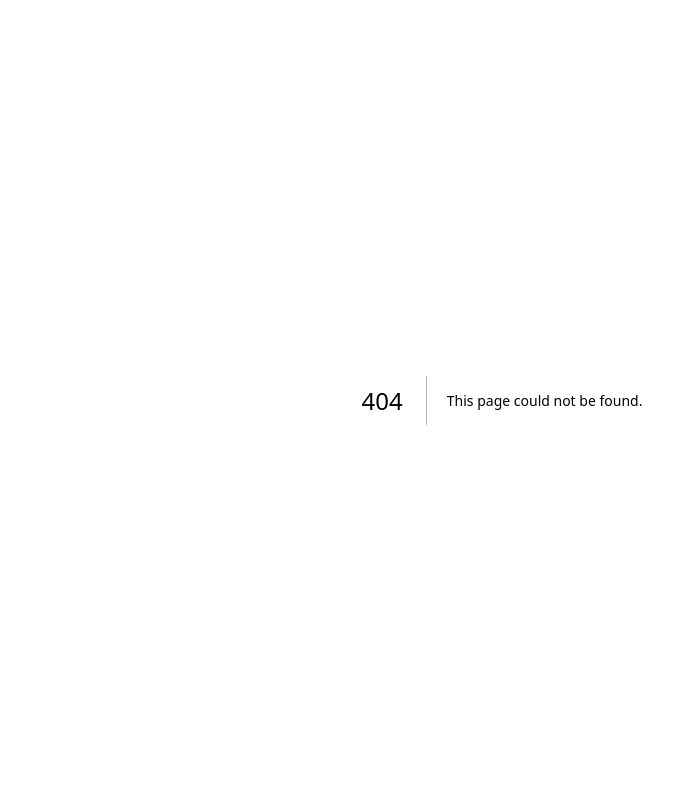
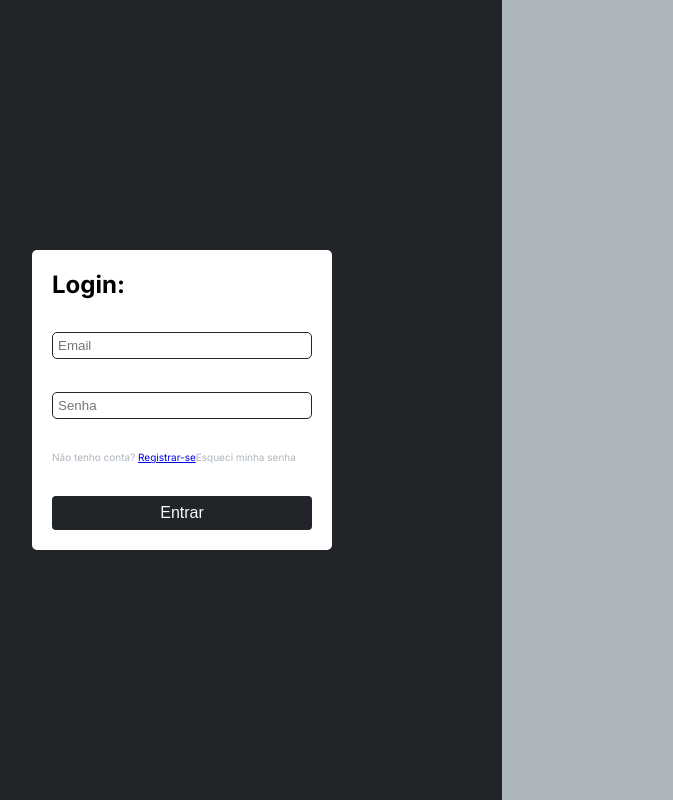
Before and after one commit to GabrielFFSantos/task_manager_app, a Next.js app: page /auth in a window 1280 px wide. Before the commit this address had no page. Shown: the whole page, without its empty margins (138-811 px from the left). Built offline with nearby package versions, Linux system fonts and the light colour scheme.

Commit message:
Fix Storybook config

```diff
--- /dev/null
+++ b/src/app/auth/page.tsx
@@ -0,0 +1,61 @@
+"use client";
+import Input from "src/components/input";
+import styles from "./styles.module.css";
+import { SubmitHandler, useForm } from "react-hook-form";
+import Button from "src/components/button";
+
+type FormValues = {
+  mail: string;
+  password: string;
+};
+
+export default function AuthPage() {
+  const {
+    register,
+    handleSubmit,
+    formState: { errors },
+  } = useForm<FormValues>();
+
+  const onSubmit: SubmitHandler<FormValues> = async (data: any) => {};
+  return (
+    <main className={`${styles.container}`}>
+      <section className={`${styles.form_section}`}>
+        <form
+          className={`${styles.login_form}`}
+          onSubmit={handleSubmit(onSubmit)}
+        >
+          <h2>Login:</h2>
+          <Input
+            name={"mail"}
+            type="email"
+            placeholder="Email"
+            className={`${styles.login_input}`}
+            // register={register}
+            error={errors.mail?.message}
+          />
+          <Input
+            name={"password"}
+            type="password"
+            placeholder="Senha"
+            className={`${styles.login_input}`}
+            // register={register}
+            error={errors.password?.message}
+          />
+          <div className={`${styles.links_container}`}>
+            <p className={`${styles.form_links}`}>
+              Não tenho conta? {""}
+              <a href="recuperar-senha">Registrar-se</a>
+            </p>
+            <a href="recuperar-senha" className={`${styles.form_links}`}>
+              Esqueci minha senha
+            </a>
+          </div>
+          <Button color="primary" type="submit">
+            Entrar
+          </Button>
+        </form>
+      </section>
+      <section className={`${styles.informative_section}`}></section>
+    </main>
+  );
+}
--- /dev/null
+++ b/src/app/auth/styles.module.css
@@ -0,0 +1,76 @@
+.container {
+  background-color: var(--primary-color);
+  width: 100%;
+  min-height: 100vh;
+  display: flex;
+  justify-content: center;
+  align-items: center;
+  flex-direction: column;
+}
+
+.form_section {
+  width: 100%;
+  height: 100vh;
+  display: flex;
+  align-items: center;
+  justify-content: center;
+}
+
+.login_form {
+  background-color: white;
+  width: 100%;
+  max-width: 300px;
+  min-height: 300px;
+  padding: 20px;
+  border-radius: var(--default-radius);
+  display: flex;
+  justify-content: space-between;
+  align-items: flex-start;
+  flex-direction: column;
+}
+
+.login_input {
+  border: 1px solid var(--primary-color);
+  padding: 5px;
+  width: 100%;
+  border-radius: var(--default-radius);
+}
+
+.informative_section {
+  width: 100%;
+  height: 100vh;
+  display: flex;
+  align-items: center;
+  justify-content: center;
+  background-color: var(--secondary-color);
+}
+
+.links_container {
+  display: flex;
+  flex-direction: row;
+  align-items: center;
+  justify-content: space-around;
+}
+
+.form_links {
+  font-size: 10px;
+  text-decoration: none;
+  color: var(--secondary-color);
+}
+
+@media screen and (min-width: 769px) {
+  .container {
+    flex-direction: row;
+  }
+
+  .form_section {
+    width: 50%;
+  }
+
+  .informative_section {
+    width: 50%;
+  }
+}
+
+@media screen and (min-width: 1281px) {
+}
```
Also changed, not shown: src/app/page.tsx (+1 -8 lines).
